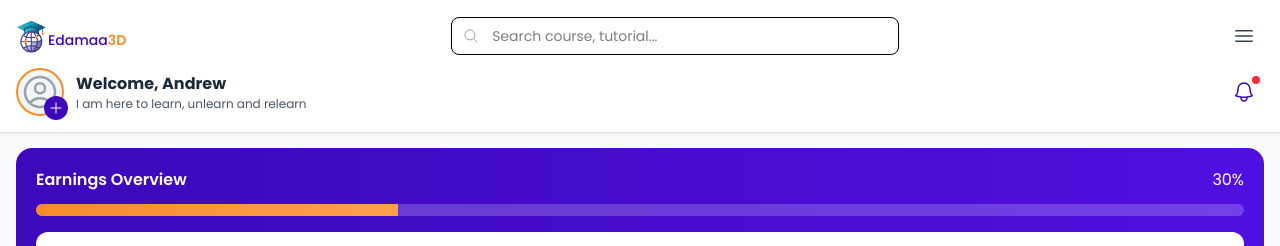
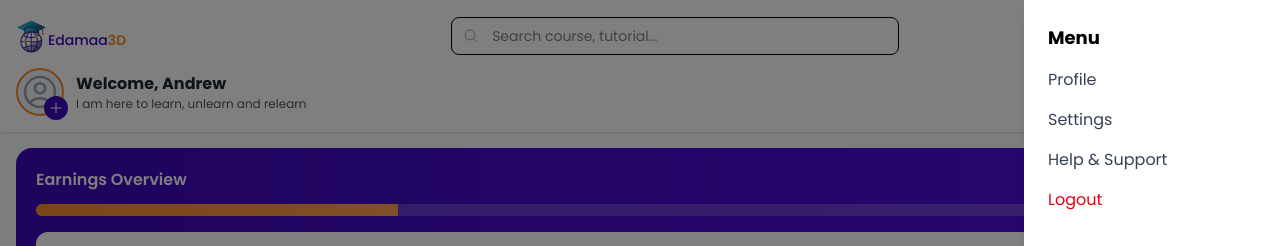
Before and after one commit to BusandCode/edamaa, a React (Vite) app: page /student-dashboard in a window 1280 px wide. Both pictures are taken after a click on the button 1243 px from the left and 36 px from the top of the page. Shown: the top 246 px of the page. Built offline with nearby package versions, Linux system fonts and the light colour scheme.

Commit message:
updated tutor profile

```diff
--- a/src/pages/dashboards/StudentDashboard.tsx
+++ b/src/pages/dashboards/StudentDashboard.tsx
@@ -150,6 +150,37 @@ const StudentDashboard = () => {
         </div>
 
         <RecordClasses />
+
+        {/* Mobile Menu Overlay */}
+      {menuOpen && (
+        <div
+          className="fixed inset-0 bg-black/50 z-40"
+          onClick={() => setMenuOpen(false)}
+        >
+          <div
+            className="absolute right-0 top-0 h-full w-64 bg-white shadow-lg p-6"
+            onClick={(e) => e.stopPropagation()}
+          >
+            <h3 className="text-lg font-bold mb-4">Menu</h3>
+
+            <nav className="space-y-4">
+              <button className="block text-gray-700 hover:text-[#3D08BA]">
+                Profile
+              </button>
+              <button className="block text-gray-700 hover:text-[#3D08BA]">
+                Settings
+              </button>
+              <button className="block text-gray-700 hover:text-[#3D08BA]">
+                Help & Support
+              </button>
+              <button className="block text-red-600">
+                Logout
+              </button>
+            </nav>
+          </div>
+        </div>
+      )}
+
       </div>
 
       {/* PROFILE MODAL */}
--- a/src/pages/students/StudentList.tsx
+++ b/src/pages/students/StudentList.tsx
@@ -5,7 +5,7 @@ import {
   FaCommentDots,
   FaTimes,
   FaUserGraduate,
-  FaSlidersH,
+  // FaSlidersH,
   FaPen
 } from 'react-icons/fa';
 
```
